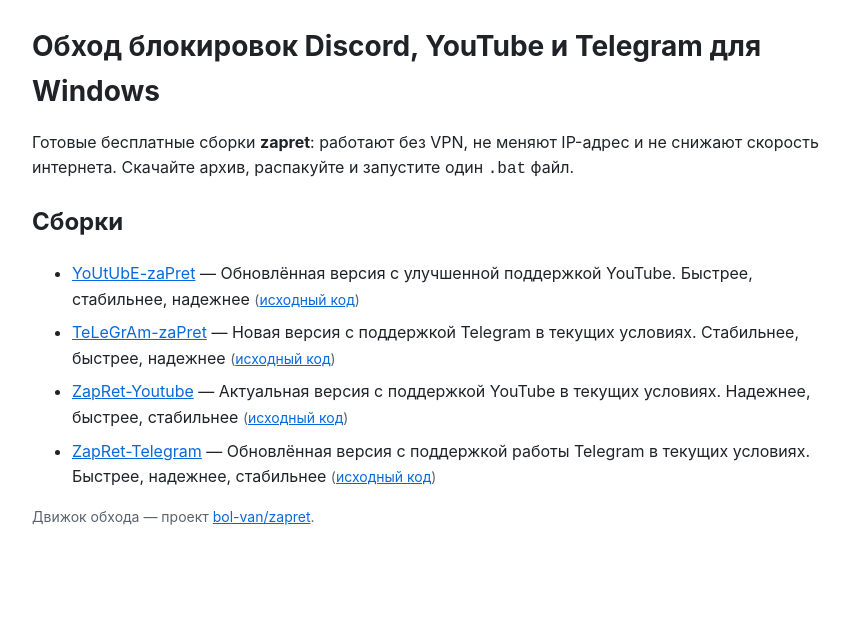
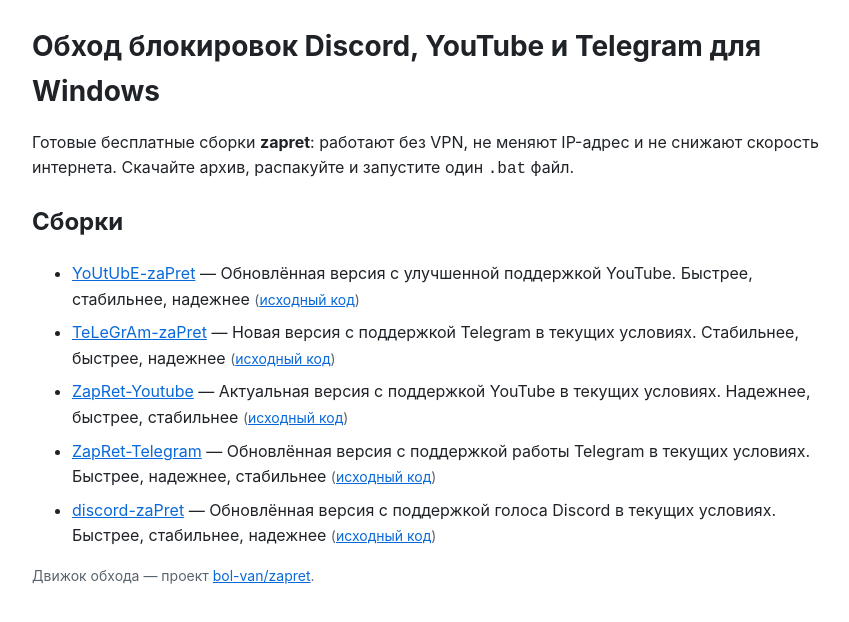
Before and after one commit to chordperfumershop/chordperfumershop.github.io, a plain HTML site: page index.html in a window 1280 px wide. Shown: the whole page, without its empty margins (198-1047 px from the left). Drawn offline with Linux system fonts and the light colour scheme.

Commit message:
hub: repo index

```diff
--- a/index.html
+++ b/index.html
@@ -29,6 +29,7 @@
     <li><a href="https://chordperfumershop.github.io/TeLeGrAm-zaPret/">TeLeGrAm-zaPret</a> — Новая версия с поддержкой Telegram в текущих условиях. Стабильнее, быстрее, надежнее <span class="meta">(<a href="https://github.com/chordperfumershop/TeLeGrAm-zaPret">исходный код</a>)</span></li>
     <li><a href="https://chordperfumershop.github.io/ZapRet-Youtube/">ZapRet-Youtube</a> — Актуальная версия с поддержкой YouTube в текущих условиях. Надежнее, быстрее, стабильнее <span class="meta">(<a href="https://github.com/chordperfumershop/ZapRet-Youtube">исходный код</a>)</span></li>
     <li><a href="https://chordperfumershop.github.io/ZapRet-Telegram/">ZapRet-Telegram</a> — Обновлённая версия с поддержкой работы Telegram в текущих условиях. Быстрее, надежнее, стабильнее <span class="meta">(<a href="https://github.com/chordperfumershop/ZapRet-Telegram">исходный код</a>)</span></li>
+    <li><a href="https://chordperfumershop.github.io/discord-zaPret/">discord-zaPret</a> — Обновлённая версия с поддержкой голоса Discord в текущих условиях. Быстрее, стабильнее, надежнее <span class="meta">(<a href="https://github.com/chordperfumershop/discord-zaPret">исходный код</a>)</span></li>
   </ul>
   <p class="meta">Движок обхода — проект
     <a href="https://github.com/bol-van/zapret">bol-van/zapret</a>.</p>
```
